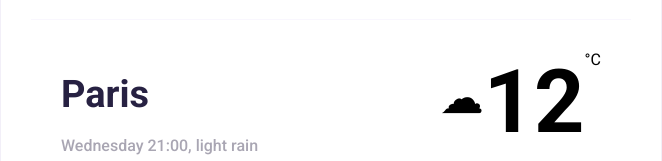
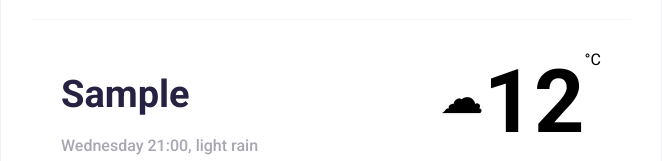
Before and after one commit to SiphokaziMdze/vanilla-weather-search, a plain HTML site: page index.html in a window 1280 px wide. Both pictures are taken after typing "Sample" into the empty fields and a click on the input "Search". Shown: the part 134-295 px from the top of the page, without its empty margins (309-971 px from the left). Drawn offline with Linux system fonts and the light colour scheme.

```diff
--- a/src/index.js
+++ b/src/index.js
@@ -2,7 +2,7 @@ function handleSearchSubmit(event){
     event.preventDefault();
     let searchInput = document.querySelector("#search-form-input");
     let cityElement = document.querySelector("#city");
-    cityElement = searchInput.value;
+    cityElement.innerHTML = searchInput.value;
 }
 
 let searchFormElement = document.querySelector("#search-form");
```
Also changed, not shown: index.html (+1 -0 lines).
